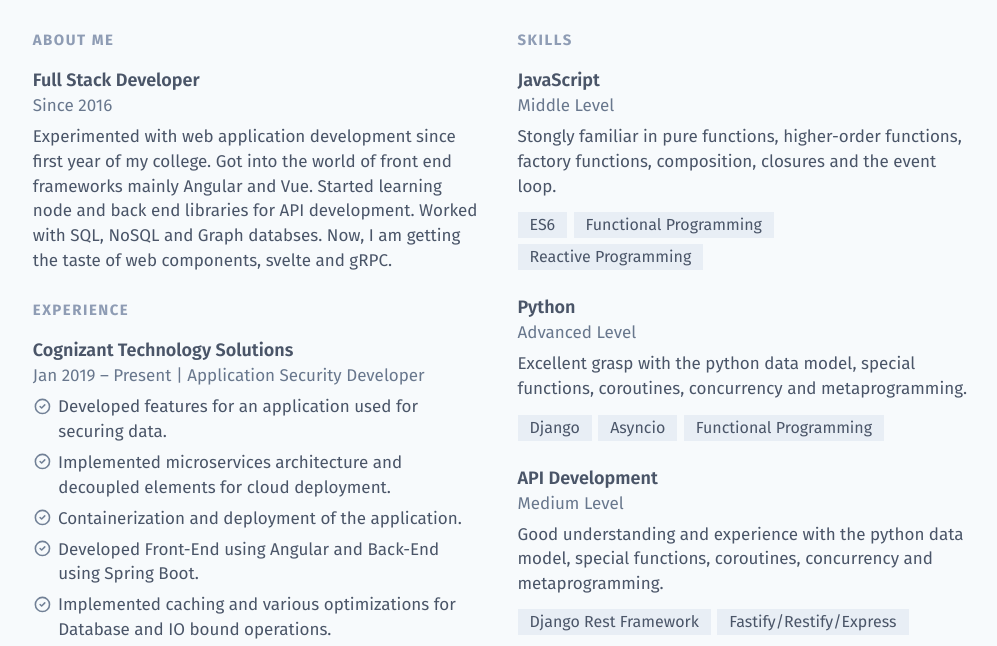
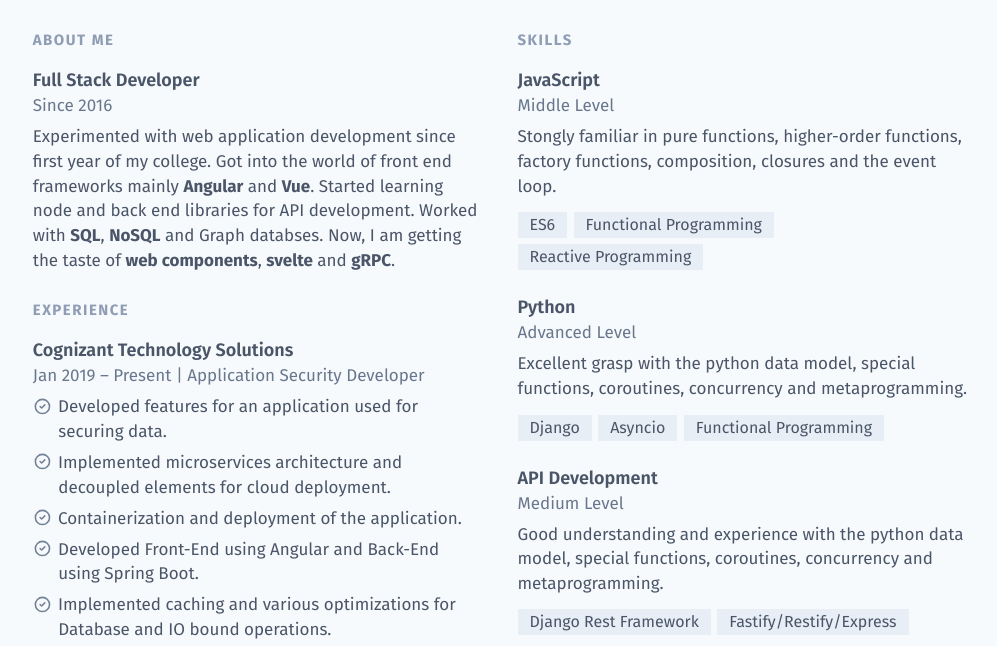
Before and after one commit to ppranitps20/My-Resume, a website: page public/index.html in a window 1280 px wide. Shown: the part 128-774 px from the top of the page, without its empty margins (140-1137 px from the left). Drawn offline with Linux system fonts and the light colour scheme.

Commit message:
bold change

```diff
--- a/public/index.html
+++ b/public/index.html
@@ -50,10 +50,10 @@
               <p class="mt-1.5 text-md text-gray-700 leading-normal">
                 Experimented with web application development since first year
                 of my college. Got into the world of front end frameworks
-                mainly Angular and Vue. Started learning node and back end
-                libraries for API development. Worked with SQL, NoSQL and
-                Graph databses. Now, I am getting the taste of web components,
-                svelte and gRPC.
+                mainly <b>Angular</b> and <b>Vue</b>. Started learning node and back end
+                libraries for API development. Worked with <b>SQL</b>, <b>NoSQL</b> and
+                Graph databses. Now, I am getting the taste of <b>web components</b>,
+                <b>svelte</b> and <b>gRPC</b>.
               </p>
             </section>
           </div>
```
